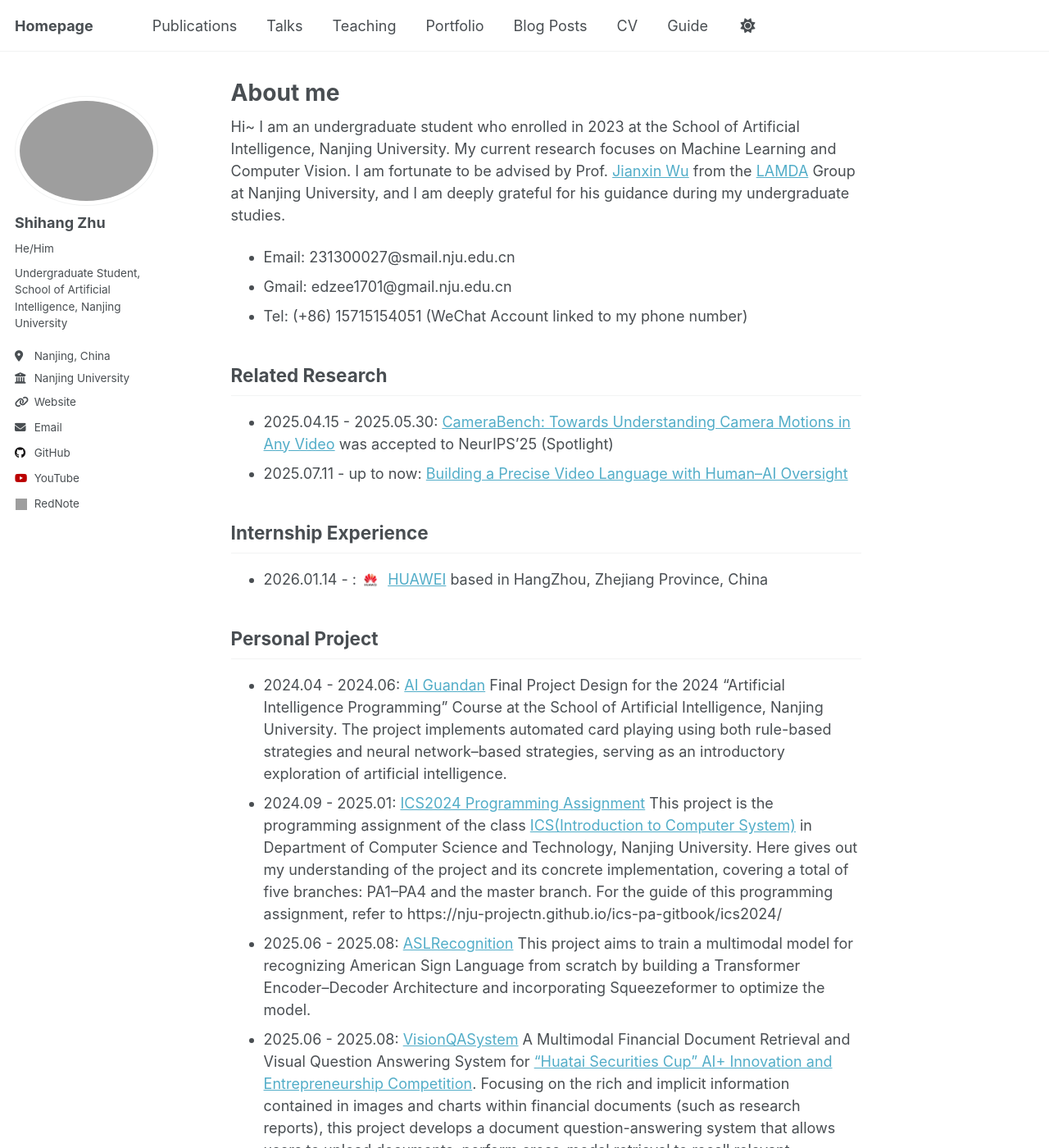
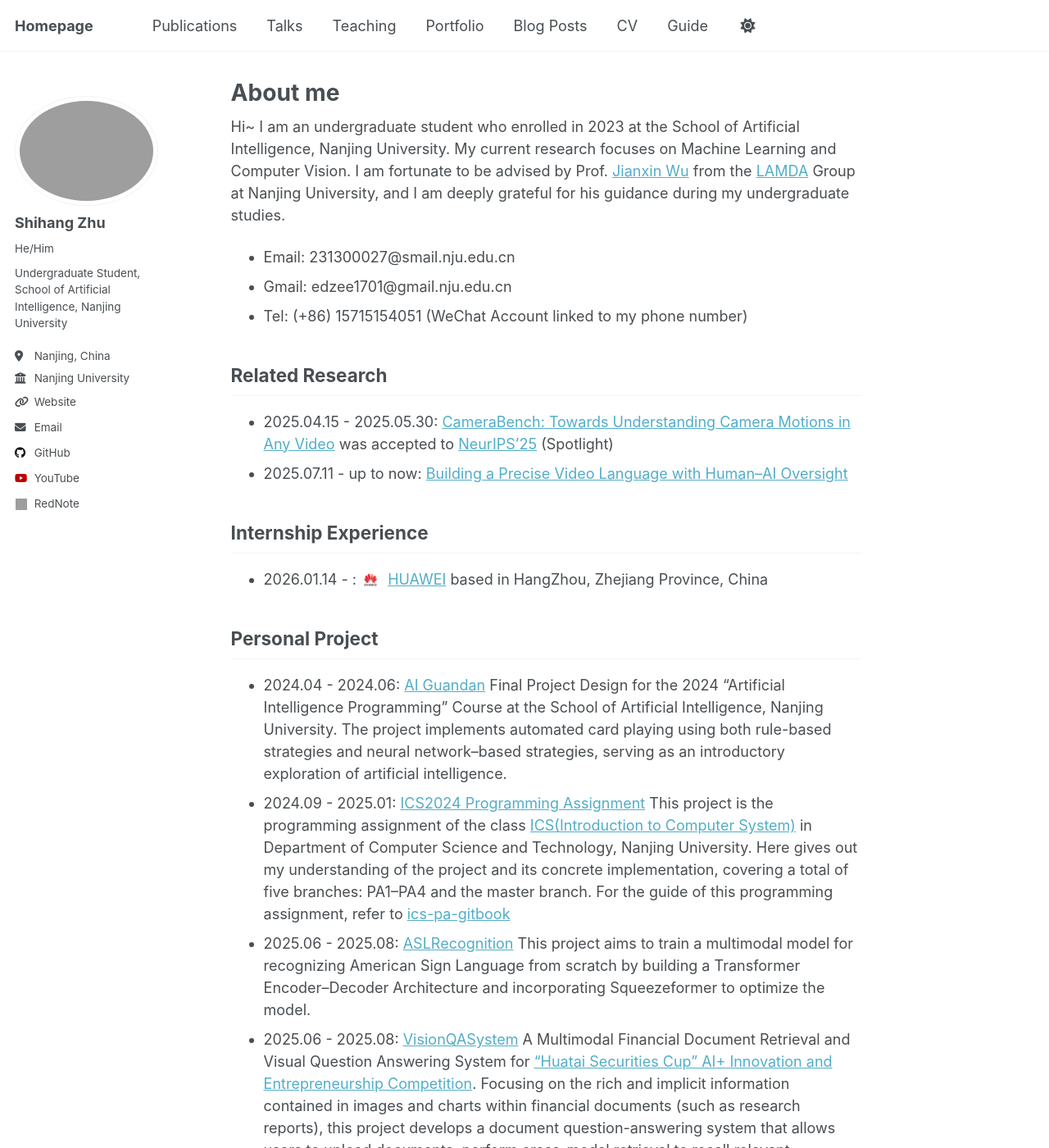
Before and after one commit to edzee3000/edzee3000.github.io, a Jekyll site: the page built from _pages/about.md, in a window 1280 px wide and 1400 px high. Shown: the whole window at 82% size. Built offline with Jekyll 4.4.1, drawn with Linux system fonts in a browser that asks for light colours; a script that is not in the unit is left out; some of the changed lines change nothing that is shown; grey boxes are pictures that could not be loaded.

Commit message:
Fix links and improve formatting in about.md
Updated links and formatting for research and project descriptions.

```diff
--- a/_pages/about.md
+++ b/_pages/about.md
@@ -16,7 +16,7 @@
 - Tel: (+86) 15715154051 (WeChat Account linked to my phone number)
 
 ## Related Research
-- 2025.04.15 - 2025.05.30: [CameraBench: Towards Understanding Camera Motions in Any Video](https://linzhiqiu.github.io/papers/camerabench/) was accepted to NeurIPS’25 (Spotlight)
+- 2025.04.15 - 2025.05.30: [CameraBench: Towards Understanding Camera Motions in Any Video](https://linzhiqiu.github.io/papers/camerabench/) was accepted to [NeurIPS’25](https://neurips.cc/Conferences/2025) (Spotlight)
 - 2025.07.11 - up to now: [Building a Precise Video Language with Human–AI Oversight](https://openreview.net/forum?id=YCtPWfs8Nt)
 
 
@@ -27,7 +27,7 @@
 
 ## Personal Project
 - 2024.04 - 2024.06: [AI Guandan](https://github.com/edzee3000/AIGuanDanGame) Final Project Design for the 2024 "Artificial Intelligence Programming" Course at the School of Artificial Intelligence, Nanjing University. The project implements automated card playing using both rule-based strategies and neural network–based strategies, serving as an introductory exploration of artificial intelligence.
-- 2024.09 - 2025.01: [ICS2024 Programming Assignment](https://github.com/edzee3000/ICS2024PA) This project is the programming assignment of the class [ICS(Introduction to Computer System)](https://nju-projectn.github.io/ics-pa-gitbook/ics2024/) in Department of Computer Science and Technology, Nanjing University. Here gives out my understanding of the project and its concrete implementation, covering a total of five branches: PA1–PA4 and the master branch. For the guide of this programming assignment, refer to https://nju-projectn.github.io/ics-pa-gitbook/ics2024/
+- 2024.09 - 2025.01: [ICS2024 Programming Assignment](https://github.com/edzee3000/ICS2024PA) This project is the programming assignment of the class [ICS(Introduction to Computer System)](https://nju-projectn.github.io/ics-pa-gitbook/ics2024/) in Department of Computer Science and Technology, Nanjing University. Here gives out my understanding of the project and its concrete implementation, covering a total of five branches: PA1–PA4 and the master branch. For the guide of this programming assignment, refer to [ics-pa-gitbook](https://nju-projectn.github.io/ics-pa-gitbook/ics2024/)
 - 2025.06 - 2025.08: [ASLRecognition](https://github.com/edzee3000/ASLRecognition) This project aims to train a multimodal model for recognizing American Sign Language from scratch by building a Transformer Encoder–Decoder Architecture and incorporating Squeezeformer to optimize the model.
 - 2025.06 - 2025.08: [VisionQASystem](https://github.com/edzee3000/VisionQASystem) A Multimodal Financial Document Retrieval and Visual Question Answering System
 for [“Huatai Securities Cup” AI+ Innovation and Entrepreneurship Competition](https://www.nju.edu.cn/info/1056/453201.htm).
```
